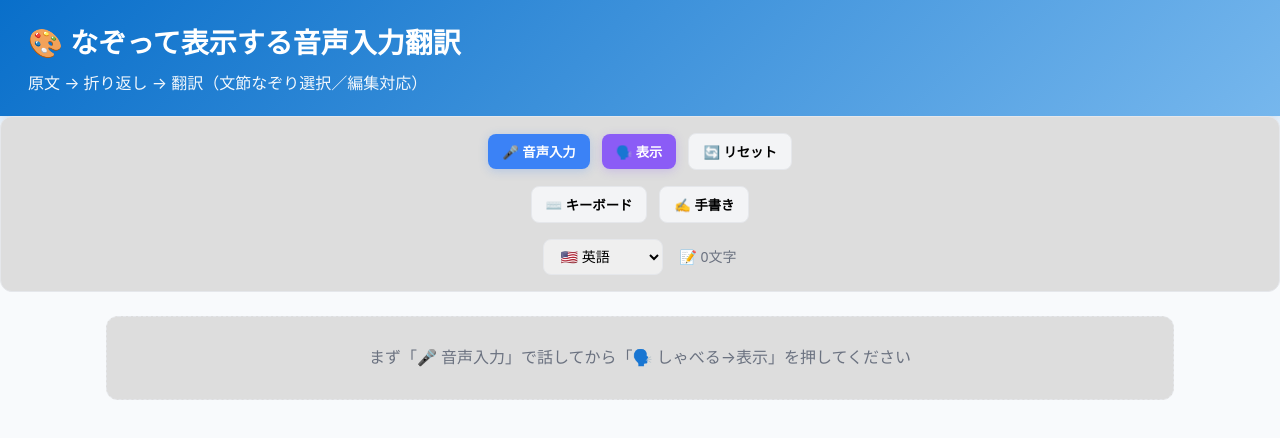
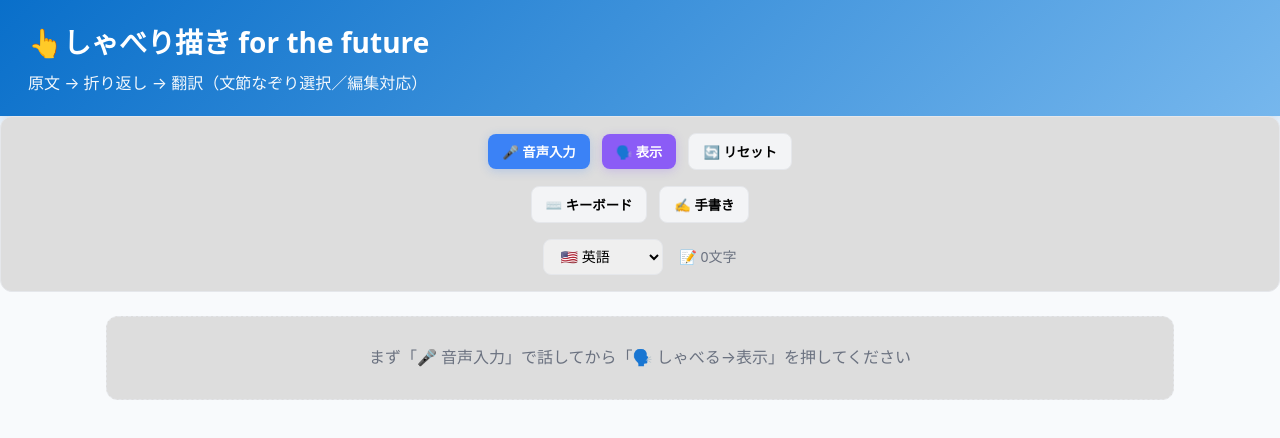
Before and after one commit to rsplndnt/scribble-translator, a React (Vite) app: page / in a window 1280 px wide. Shown: the top 438 px of the page. Built offline with nearby package versions, Linux system fonts and the light colour scheme.

Commit message:
タイトルを「👆しゃべり描き for the future」に変更 - アプリ名のブランディング刷新

```diff
--- a/src/components/ScribbleTranslator.jsx
+++ b/src/components/ScribbleTranslator.jsx
@@ -852,7 +852,7 @@ const ScribbleTranslator = () => {
   return (
     <div style={styles.container}>
       <div style={styles.header}>
-        <h1 style={styles.title}>🎨 なぞって表示する音声入力翻訳</h1>
+        <h1 style={styles.title}>👆しゃべり描き for the future</h1>
         <p style={styles.subtitle}>原文 → 折り返し → 翻訳（文節なぞり選択／編集対応）</p>
       </div>
 
```
